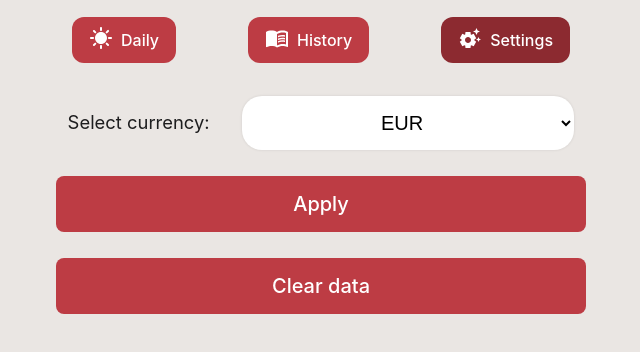
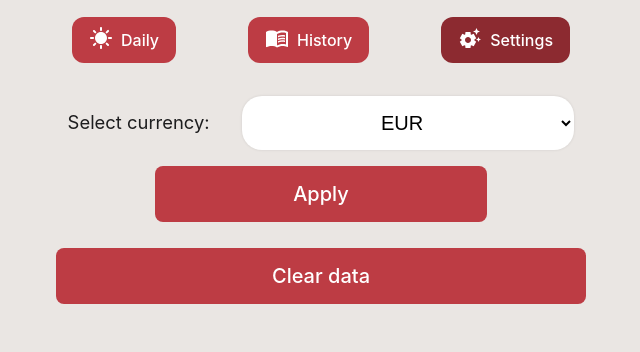
Before and after one commit to NoxiousHex/finance-tracker, a React (Vite) app: page / in a window 1280 px wide. Both pictures are taken after a click on the link "Settings". Shown: the top 352 px of the page, without its empty margins (319-959 px from the left). Built offline with nearby package versions, Linux system fonts and the light colour scheme.

Commit message:
Reconcile class name changes

```diff
--- a/src/components/Settings.tsx
+++ b/src/components/Settings.tsx
@@ -43,8 +43,12 @@ export const Settings: FC<SettingsProps> = (props) => {
 					<option value="£">GBP</option>
 				</select>
 			</label>
-            <button onClick={handleClick}>Apply</button>
-            <button onClick={() => setClear(true)}>Clear data</button>
+			<button className="currency-btn" onClick={handleClick}>
+				Apply
+			</button>
+			<button className="clear-btn" onClick={() => setClear(true)}>
+				Clear data
+			</button>
 			{confimation}
 		</div>
 	);
```
Lines whose indentation alone changed are shown as unchanged.
